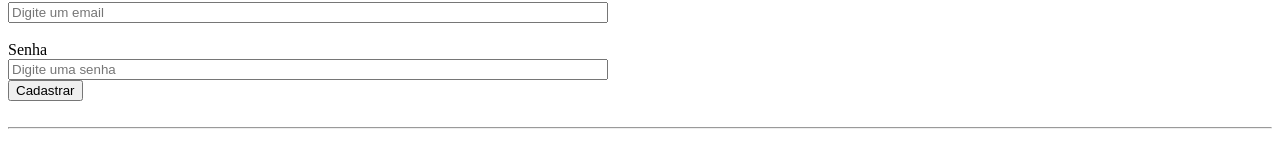
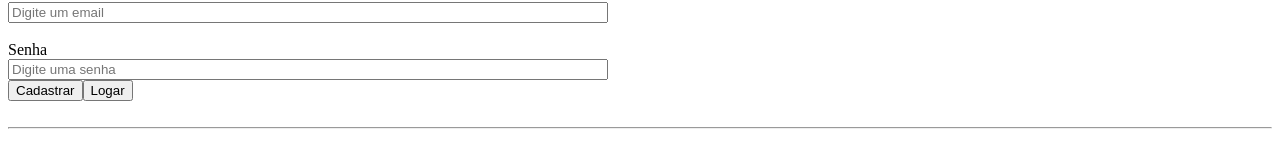
Before and after one commit to MHPontes/reactjs-firebase, a React (Create React App) app: page / in a window 1280 px wide. Shown: the part 163-324 px from the top of the page. Built offline with nearby package versions, Linux system fonts and the light colour scheme; no server answers; the database is empty.

Commit message:
Criando login do usuario

```diff
--- a/src/App.js
+++ b/src/App.js
@@ -10,7 +10,7 @@
   onSnapshot,
 } from "firebase/firestore"; // Importando o setDoc para inserir dados no Firestore
 import "./App.css";
-import { createUserWithEmailAndPassword } from "firebase/auth";
+import { createUserWithEmailAndPassword, signInWithEmailAndPassword, signOut } from "firebase/auth";
 
 function App() {
   const [titulo, setTitulo] = useState("");
@@ -19,6 +19,9 @@
 
   const [email, setEmail] = useState("");
   const [senha, setSenha] = useState("");
+
+  const [user, setUser] = useState(false);    // Criando um estado para verificar se o usuário esta logado
+  const [userDetails, setUserDetails] = useState({});   // Criando um estado para armazenar os detalhes do usuário
 
   const [posts, setPosts] = useState([]); // Criando um estado para armazenar os posts que sera uma lista de posts
 
@@ -161,9 +164,52 @@
       });
   }
 
+  async function logarUsuario() {
+    await signInWithEmailAndPassword(auth, email, senha)
+
+      .then((value) => {
+        console.log("Usuário logado com sucesso!");
+        console.log(value);
+
+        setUserDetails({     // Setando os detalhes do usuário no estado userDetails para serem exibidos na tela
+          uid: value.user.uid,
+          email: value.user.email,
+        });
+        setUser(true);   // Setando o estado de user como true para exibir os detalhes do usuário na tela
+
+
+        setEmail("");
+        setSenha("");
+      })
+      .catch((error) => {
+
+        if (error.code === "auth/wrong-password") {
+          alert("Senha incorreta!");
+
+        } else if (error.code === "auth/user-not-found") {
+          alert("Usuário não encontrado!");
+        }
+      });
+  }
+
+  async function fazerLogout() {
+    await signOut(auth);   // Função para fazer logout do usuário no Firebase
+
+    setUser(false);   // Setando o estado de user como false para não exibir os detalhes do usuário na tela
+    setUserDetails({});   // Limpando os detalhes do usuário no estado userDetails
+  }
+
   return (
     <div className="App">
       <h1>ReactJS + Firebase</h1>
+
+      {user && (     // Verificando se o usuário esta logado para exibir os detalhes do usuário (user) e true (visualizacao condicional)
+        <div>
+          <strong>Seja bem-vindo(a) (Você esta logado!)</strong> <br />
+          <span> UID: {userDetails.uid} - Email: {userDetails.email}</span> <br />
+          <button onClick={fazerLogout}>Sair da conta</button>
+        </div>
+      )}
 
       <div className="container">
         <h2>Usuarios</h2>
@@ -183,6 +229,7 @@
       </div>
 
       <button onClick={novoUsuario}>Cadastrar</button>
+      <button onClick={logarUsuario}>Logar</button>
 
       <br />
       <br />
```
